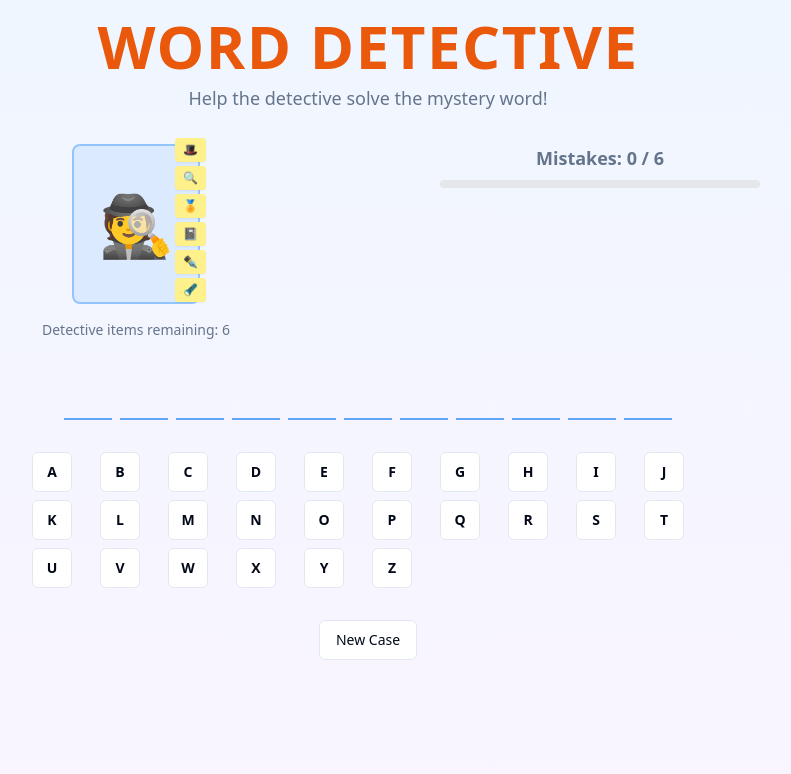
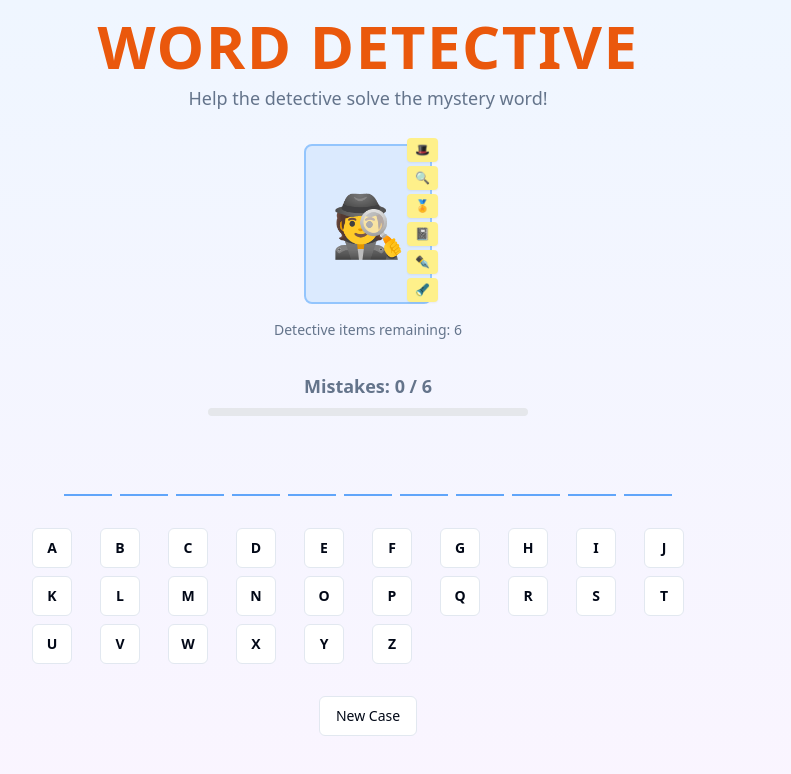
Before and after one commit to gustavocardoso/clue-crew-word-adventures, a React (Vite) app: page / in a window 1280 px wide. Shown: the top 774 px of the page, without its empty margins (272-1063 px from the left). Built offline with nearby package versions, Linux system fonts and the light colour scheme.

Commit message:
Remove case solved box and center detective
Remove the "Case Solved" box as it's redundant. Center the detective drawing on the page.

```diff
--- a/src/pages/Index.tsx
+++ b/src/pages/Index.tsx
@@ -33,41 +33,16 @@ const Index = () => {
           </p>
         </div>
 
-        {/* Game Content */}
-        <div className="grid md:grid-cols-2 gap-8">
-          {/* Detective Character */}
-          <div className="flex justify-center">
+        {/* Detective Character - Centered */}
+        <div className="flex justify-center mb-8">
           <DetectiveCharacter
             wrongGuesses={wrongGuesses}
             maxWrongGuesses={maxWrongGuesses}
           />
         </div>
 
-          {/* Game Info */}
-          <div className="space-y-6">
+        {/* Game Stats */}
         <GameStats mistakes={wrongGuesses} maxMistakes={maxWrongGuesses} />
-
-            {/* Game Status */}
-            {isGameOver && (
-              <div className="text-center p-4 rounded-lg bg-white shadow-md">
-                {isGameWon ? (
-                  <div className="text-green-600">
-                    <div className="text-2xl mb-2">🎉 Case Solved! 🎉</div>
-                    <div className="text-lg">Great detective work!</div>
-                  </div>
-                ) : (
-                  <div className="text-red-600">
-                    <div className="text-2xl mb-2">🔍 Case Unsolved 🔍</div>
-                    <div className="text-lg">The word was: <strong>{currentWord.toUpperCase()}</strong></div>
-                  </div>
-                )}
-                <Button onClick={resetGame} className="mt-4" size="lg">
-                  New Case
-                </Button>
-              </div>
-            )}
-          </div>
-        </div>
 
         {/* Word Display */}
         <WordDisplay word={currentWord} guessedLetters={guessedLetters} />
@@ -80,13 +55,11 @@ const Index = () => {
         />
 
         {/* New Game Button */}
-        {!isGameOver && (
         <div className="text-center mt-8">
           <Button onClick={resetGame} variant="outline">
             New Case
           </Button>
         </div>
-        )}
       </div>
     </div>
   );
```
Lines whose indentation alone changed are shown as unchanged.
